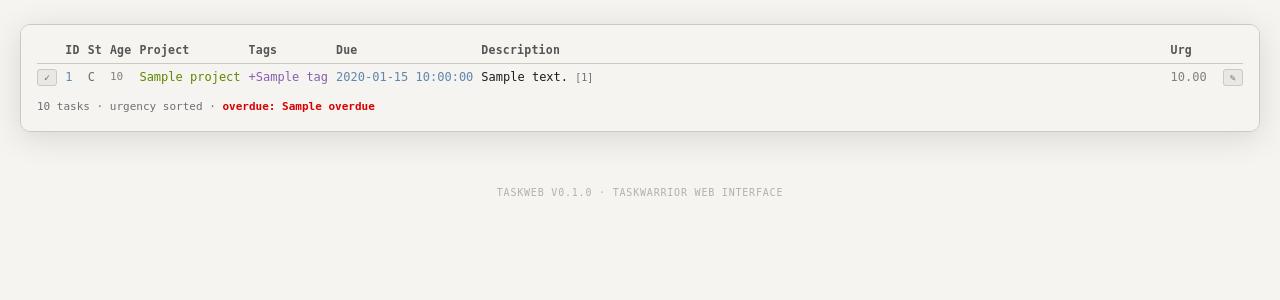
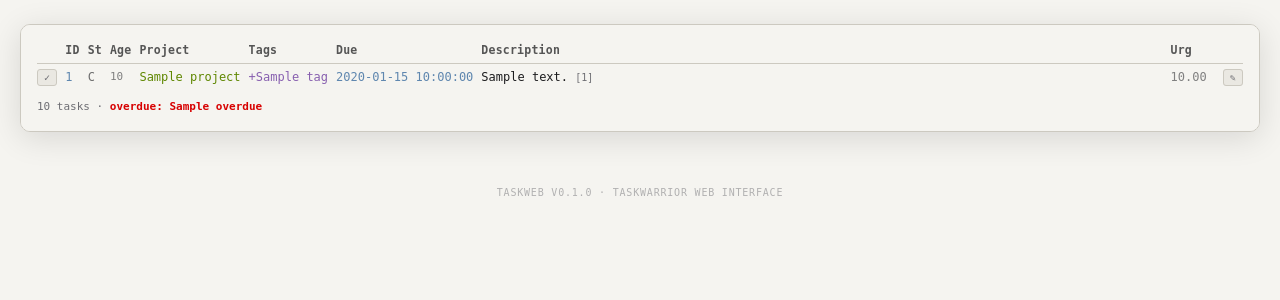
Before and after one commit to ivankovnatsky/taskweb, a Flask app: template taskweb/templates/index.html in a window 1280 px wide. Shown: the part 145-445 px from the top of the page. Run offline with Flask 3, Linux system fonts and the light colour scheme; the template is opened without the code that fills it: most values are stand-ins (such as "Sample title", 1, 10 or a date in 2020).

Commit message:
Remove redundant urgency sorted from footer

```diff
--- a/taskweb/templates/index.html
+++ b/taskweb/templates/index.html
@@ -72,7 +72,7 @@
       </tbody>
     </table>
     <div class="tw-footer">
-      {% if total_pages > 1 %}{{ (page - 1) * 40 + 1 }}–{{ [page * 40, counts.pending] | min }} of {% endif %}{{ counts.pending }} tasks · urgency sorted
+      {% if total_pages > 1 %}{{ (page - 1) * 40 + 1 }}–{{ [page * 40, counts.pending] | min }} of {% endif %}{{ counts.pending }} tasks
       {% if counts.overdue %} · <span class="due">overdue: {{ counts.overdue }}</span>{% endif %}
       {% if total_pages > 1 %}
       <div class="pagination">
```
